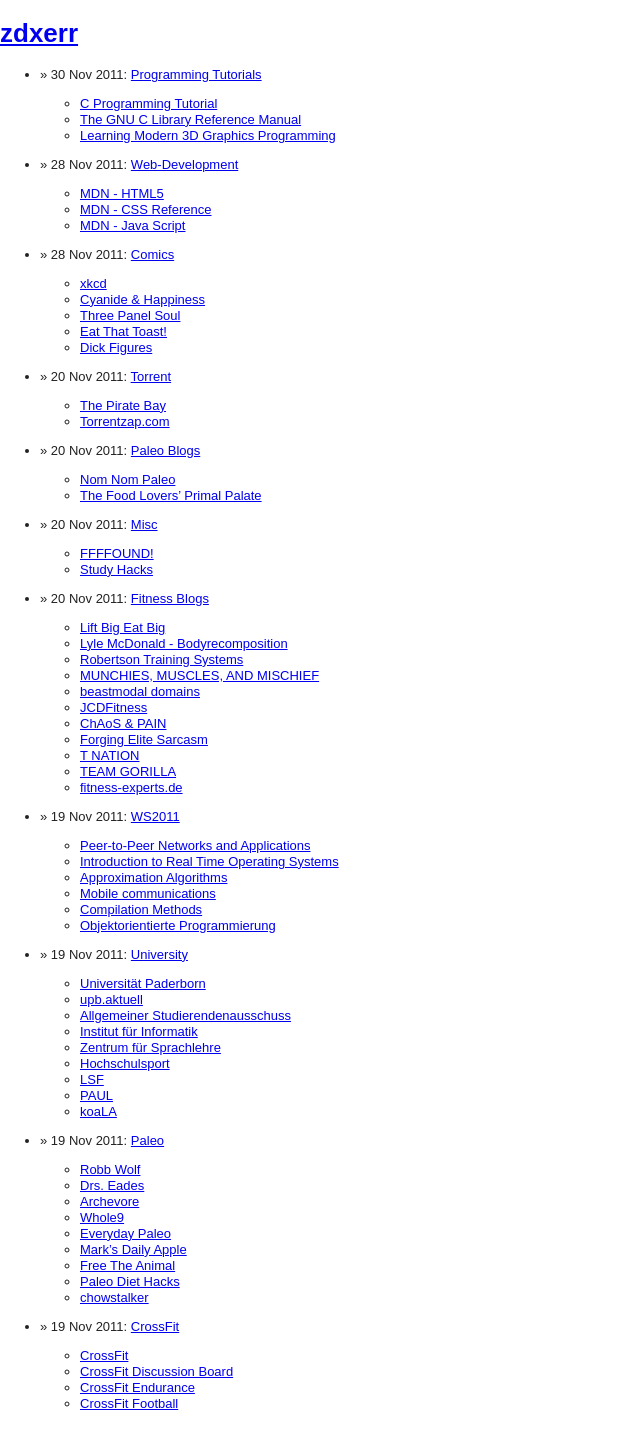
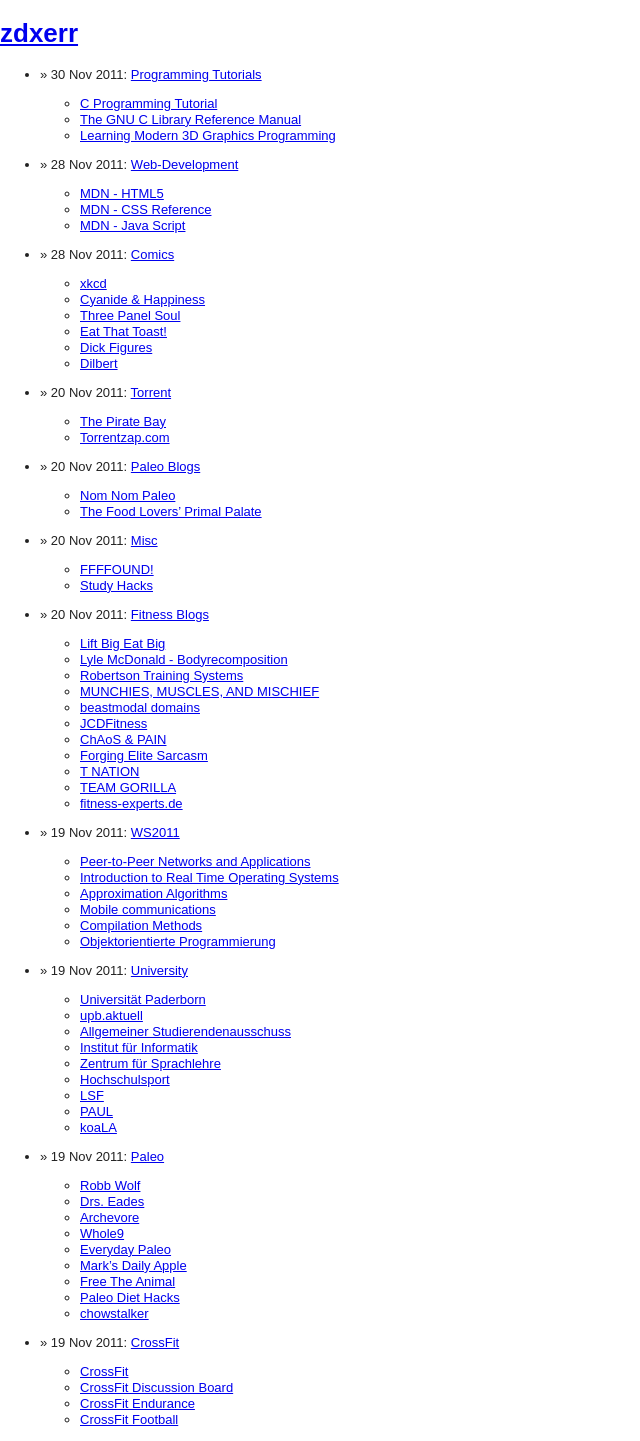
Before and after one commit to zdxerr/zdxerr.github.com, a Jekyll site: the page built from links.html, in a window 1280 px wide. Shown: the whole page, without its empty margins (0-640 px from the left). Built offline with Jekyll 4.4.1, drawn with Linux system fonts in a browser that asks for light colours; nearby versions of some CDN libraries; Markdown is read by kramdown in place of the engine named in the settings.

Commit message:
Update _posts/2011-11-28-comics.markdown

```diff
--- a/_posts/2011-11-28-comics.markdown
+++ b/_posts/2011-11-28-comics.markdown
@@ -9,3 +9,4 @@
 - [Three Panel Soul](http://threepanelsoul.com/)
 - [Eat That Toast!](http://eatthattoast.com/)
 - [Dick Figures](http://www.youtube.com/show/dickfigures)
+- [Dilbert](http://dilbert.com/)
```
